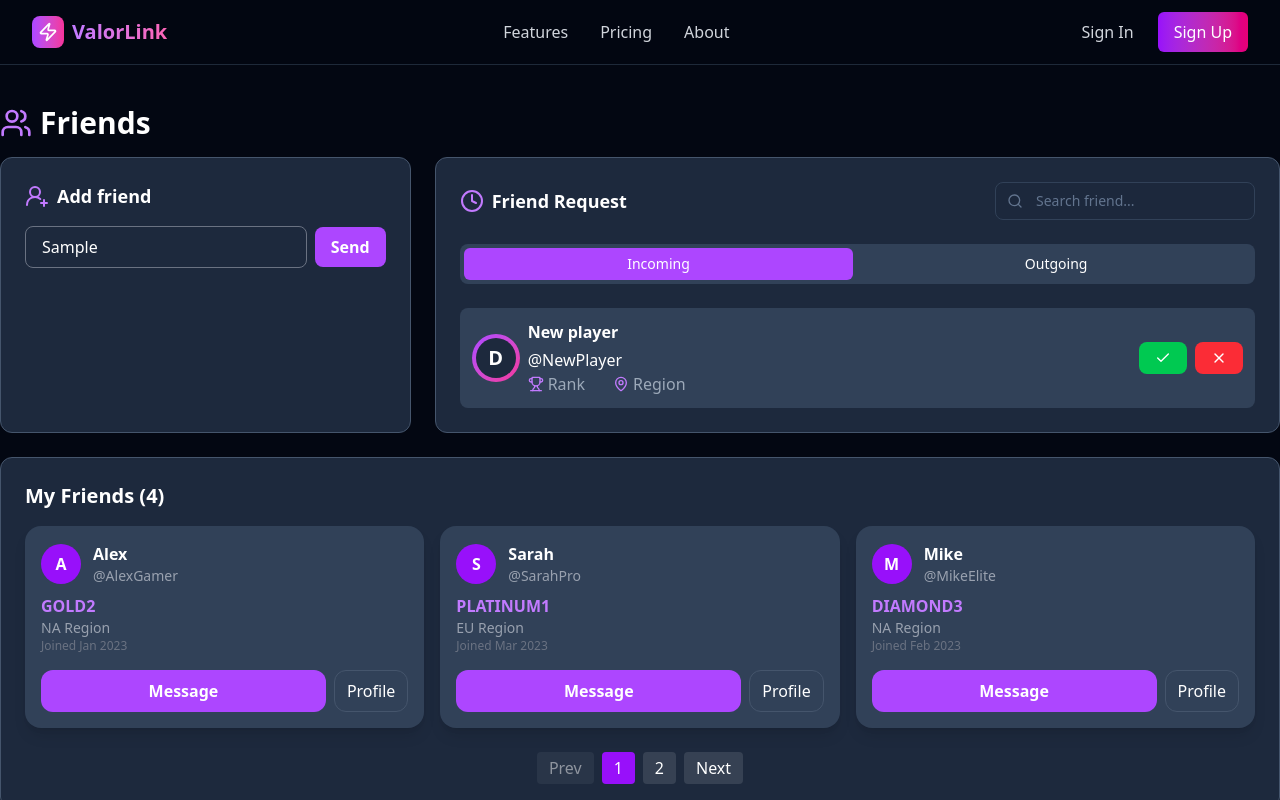
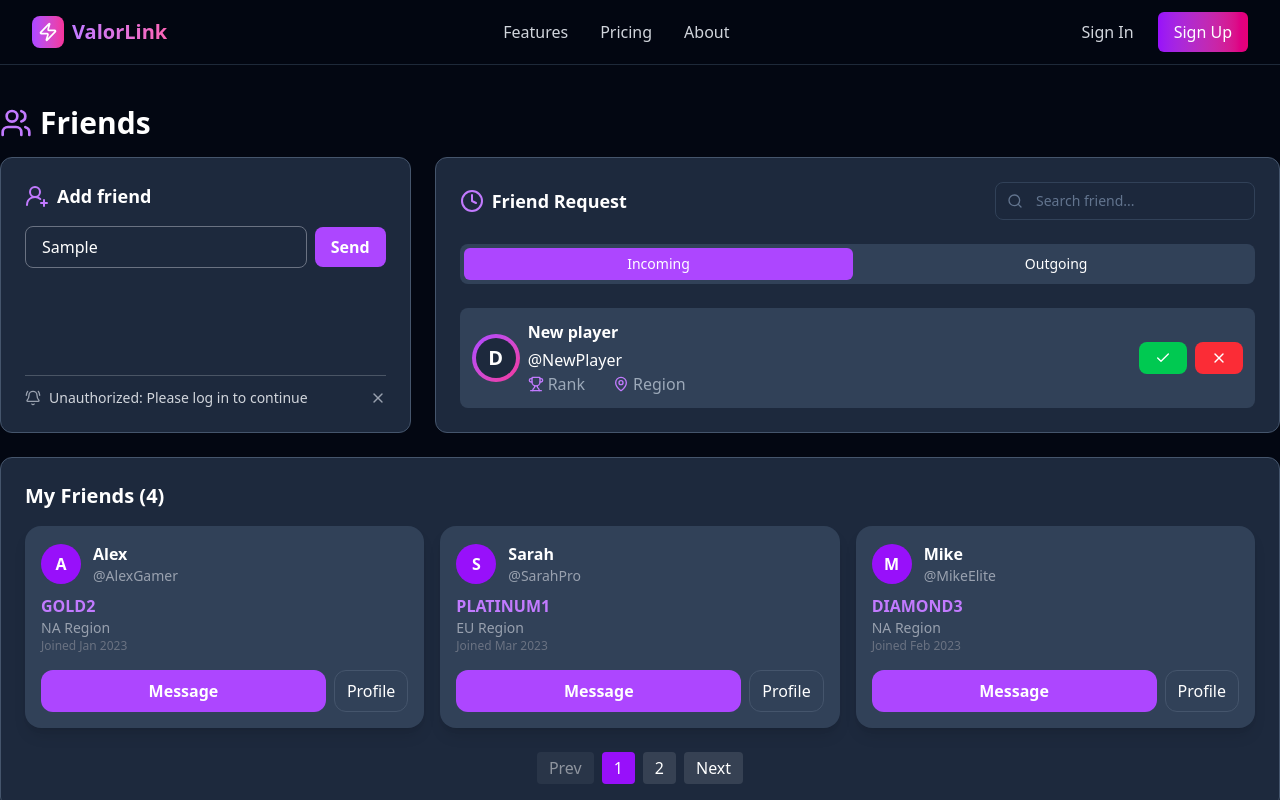
Before and after one commit to DavidLC578/valorlink, a Next.js app: page /friend-list in a window 1280 px wide. Both pictures are taken after typing "Sample" into the empty fields and a click on the button "Send". Shown: the top 800 px of the page. Built offline with nearby package versions, Linux system fonts and the light colour scheme; no server answers.

Commit message:
feat: add add friend request functionality in addFriendCard component

```diff
--- /dev/null
+++ b/src/app/api/friends/request/username/route.js
@@ -0,0 +1,89 @@
+import { NextResponse } from "next/server";
+import { getServerSession } from "next-auth";
+import { authOptions } from "../../../auth/[...nextauth]/route";
+import db from "@/libs/db";
+
+export async function POST(request) {
+    try {
+        const session = await getServerSession(authOptions);
+
+        // Verify authentication
+        if (!session?.user?.id) {
+            return NextResponse.json(
+                { message: "Unauthorized: Please log in to continue" },
+                { status: 401 }
+            );
+        }
+
+        const { username } = await request.json();
+
+        // Validate input
+        if (!username || typeof username !== 'string' || username.trim() === '') {
+            return NextResponse.json(
+                { message: "Username is required" },
+                { status: 400 }
+            );
+        }
+
+        // Search for the user by username
+        const user = await db.user.findFirst({
+            where: {
+                username: username.trim(),
+                id: { not: session.user.id } // Avoid searching for the own user
+            },
+            select: { id: true }
+        });
+
+        if (!user) {
+            return NextResponse.json(
+                { message: "No user found with that username" },
+                { status: 404 }
+            );
+        }
+
+        // Check if there is already a request
+        const existingRequest = await db.friendship.findFirst({
+            where: {
+                OR: [
+                    { senderId: session.user.id, receiverId: user.id },
+                    { senderId: user.id, receiverId: session.user.id }
+                ]
+            }
+        });
+
+        if (existingRequest) {
+            const message = existingRequest.senderId === session.user.id
+                ? "You already sent a friend request to this user"
+                : "You already have a pending friend request from this user";
+
+            return NextResponse.json(
+                { message },
+                { status: 409 } // Conflict
+            );
+        }
+
+        // Create the friend request
+        const friendship = await db.friendship.create({
+            data: {
+                senderId: session.user.id,
+                receiverId: user.id,
+                status: "PENDING",
+            },
+        });
+
+        return NextResponse.json({
+            message: "Friend request sent successfully",
+            friendship
+        }, { status: 201 });
+
+    } catch (error) {
+        console.error("Error in friend request:", error);
+        return NextResponse.json(
+            {
+                message: "Internal server error",
+                error: process.env.NODE_ENV === "development" ? error.message : undefined
+            },
+            { status: 500 }
+        );
+    }
+}
--- a/src/components/friend-list/AddFriendCard.tsx
+++ b/src/components/friend-list/AddFriendCard.tsx
@@ -1,16 +1,56 @@
-import { UserRoundPlus } from "lucide-react";
+"use client";
+
+import { BellRing, UserRoundPlus, X } from "lucide-react";
+import { useEffect, useState } from "react";
 
 export default function AddFriendCard() {
+    const [username, setUsername] = useState("");
+    const [message, setMessage] = useState("");
+
+    const handleAddFriend = async () => {
+        const res = await fetch("api/friends/request/username",
+            {
+                method: "POST",
+                headers: {
+                    "Content-Type": "application/json",
+                },
+                body: JSON.stringify({ username }),
+            }
+        )
+        console.log("Res: ", res)
+        const data = await res.json()
+        console.log("data: ", data)
+        setMessage(data.message)
+    }
+
     return (
-        <div className="bg-slate-800 p-6 rounded-xl border border-slate-600">
-            <div className="flex items-center gap-2 mb-4">
-                <UserRoundPlus className="w-6 h-6 text-purple-400" />
-                <h1 className="text-lg font-bold text-left">Add friend</h1>
+        <div className="bg-slate-800 p-6 rounded-xl border border-slate-600 flex flex-col gap-4 justify-between">
+            <div>
+                <div className="flex items-center gap-2 mb-4">
+                    <UserRoundPlus className="w-6 h-6 text-purple-400" />
+                    <h1 className="text-lg font-bold text-left">Add friend</h1>
+                </div>
+                <form className="flex items-center gap-2" action={handleAddFriend}>
+                    <input type="text" placeholder="Enter username" className="w-full px-4 py-2 rounded-lg border border-gray-500"
+                        value={username} onChange={(e) => setUsername(e.target.value)} />
+                    <button className="px-4 py-2 rounded-lg bg-purple-500 text-white font-semibold">Send</button>
+                </form>
             </div>
-            <div className="flex items-center gap-2">
-                <input type="text" placeholder="Enter username" className="w-full px-4 py-2 rounded-lg border border-gray-500" />
-                <button className="px-4 py-2 rounded-lg bg-purple-500 text-white font-semibold">Send</button>
-            </div>
+            {message && (
+                <div className="mt-2 text-sm text-gray-300 border-t border-gray-600 pt-3">
+                    <div className="flex items-center gap-2">
+                        <BellRing className="h-4 w-4 text-gray-400" />
+                        <span>{message}</span>
+                        <button
+                            type="button"
+                            className="ml-auto text-gray-400 hover:text-gray-200"
+                            onClick={() => setMessage("")}
+                        >
+                            <X className="h-4 w-4" />
+                        </button>
+                    </div>
+                </div>
+            )}
         </div>
     )
 }
```
